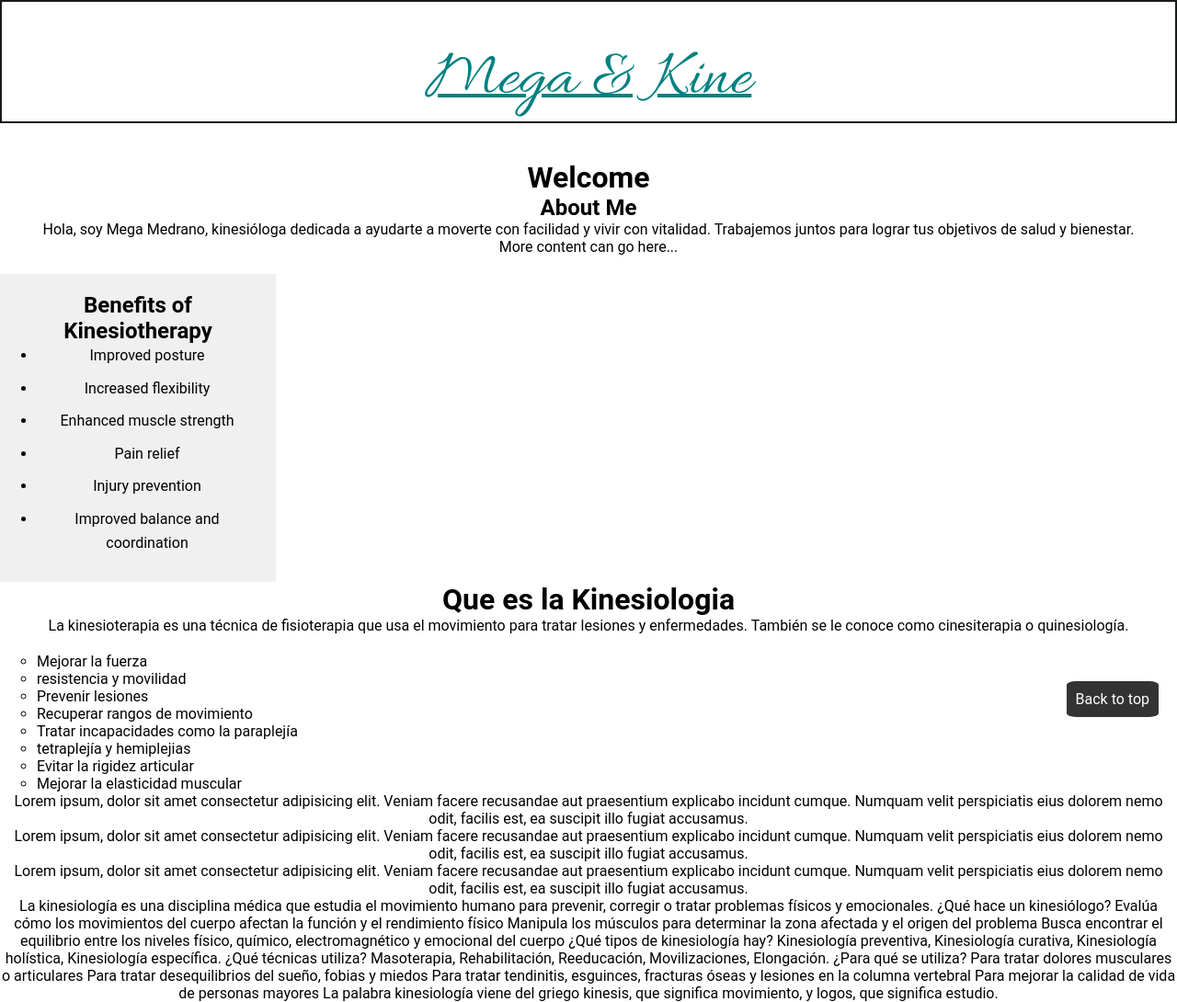
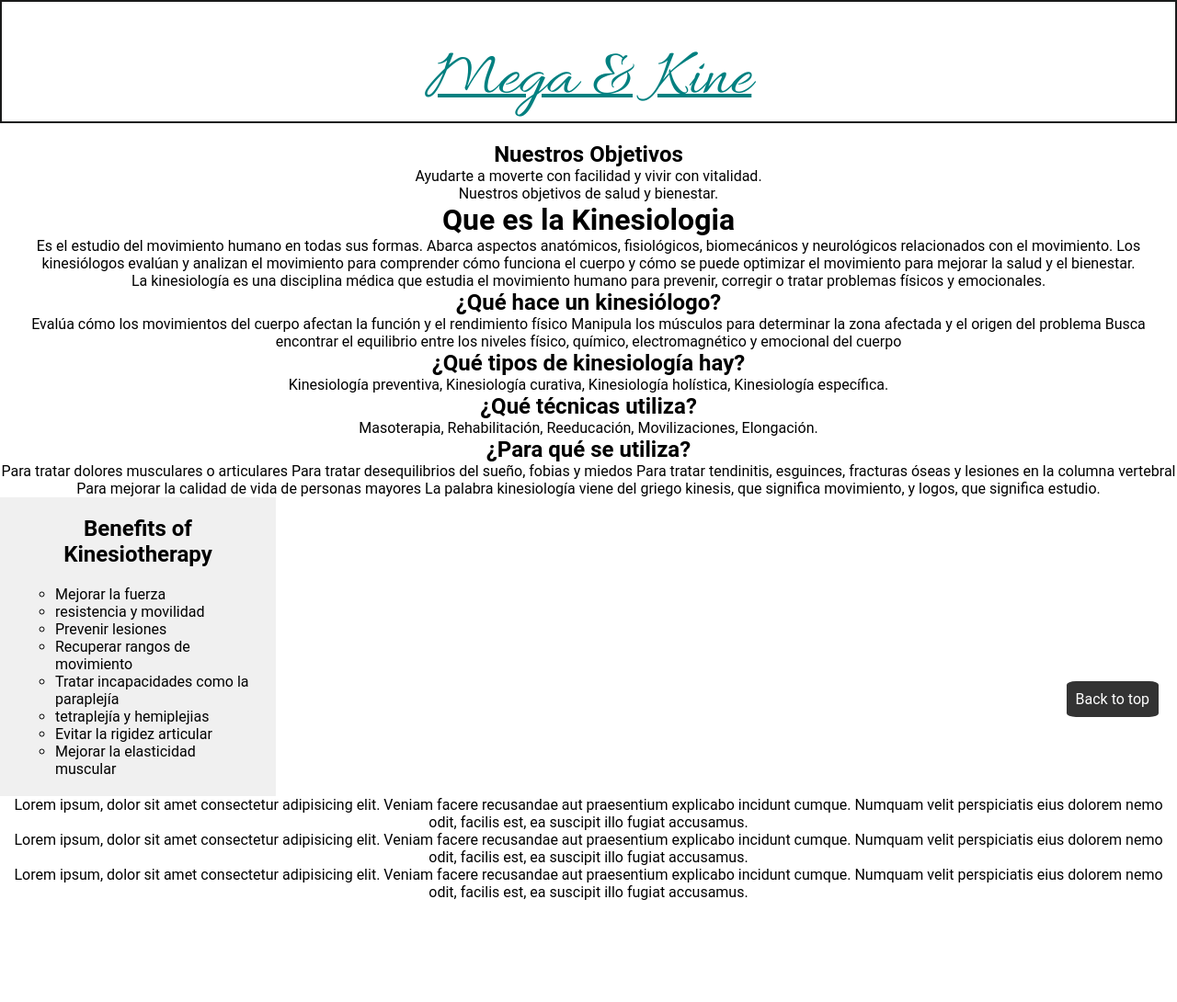
Before and after one commit to footroot/portafolio, a PHP site: page / in a window 1280 px wide. Shown: the whole page at 92% size. After the commit the page ends 979 px from the top, so only its background shows below. Run offline with PHP 8.4, Linux system fonts and the light colour scheme; some web fonts are replaced.

Commit message:
megakine first commit

```diff
--- a/index.html
+++ b/index.html
@@ -16,38 +16,51 @@
 
 <body>
     <div class="header_title">Mega & Kine</div>
-    <div class="main-content">
-        <h1>Welcome</h1>
+    <div class="objetivos">
+        <h2>Nuestros Objetivos</h2>
+        <p> Ayudarte a moverte con facilidad y vivir con vitalidad.</p>
+        <p> Nuestros objetivos de salud y bienestar.</p>
+    </div>
+    <div>
+        <div class="Kine_description">
+            <h1>Que es la Kinesiologia</h1>
+            <p>Es el estudio del movimiento humano en todas sus formas. Abarca aspectos anatómicos,
+                fisiológicos, biomecánicos y neurológicos relacionados con el movimiento.
+                Los kinesiólogos evalúan y analizan el movimiento para comprender cómo
+                funciona el cuerpo y cómo se puede optimizar el movimiento para mejorar la salud y el bienestar. </p>
+        </div>
 
-        <h2>About Me</h2>
-        <p>Hola, soy Mega Medrano, kinesióloga dedicada a ayudarte a moverte con facilidad y vivir con vitalidad.
-            Trabajemos juntos para lograr tus objetivos de salud y bienestar.</p>
+        <div>
+            <p>La kinesiología es una disciplina médica que estudia el movimiento humano para prevenir, corregir o
+                tratar
+                problemas físicos y emocionales.</p>
 
-        <p>More content can go here...</p>
+            <h2>¿Qué hace un kinesiólogo?</h2>
+            <p> Evalúa cómo los movimientos del cuerpo afectan la función y el rendimiento físico
+                Manipula los músculos para determinar la zona afectada y el origen del problema
+                Busca encontrar el equilibrio entre los niveles físico, químico, electromagnético y emocional del cuerpo
+            </p>
+
+            <h2>¿Qué tipos de kinesiología hay?</h2>
+            <p> Kinesiología preventiva, Kinesiología curativa, Kinesiología holística,
+                Kinesiología específica.</p>
+
+            <h2>¿Qué técnicas utiliza?</h2>
+            <p>Masoterapia, Rehabilitación, Reeducación, Movilizaciones, Elongación.</p>
+
+            <h2>¿Para qué se utiliza?</h2>
+            <p>Para tratar dolores musculares o articulares
+                Para tratar desequilibrios del sueño, fobias y miedos
+                Para tratar tendinitis, esguinces, fracturas óseas y lesiones en la columna vertebral
+                Para mejorar la calidad de vida de personas mayores
+                La palabra kinesiología viene del griego kinesis, que significa movimiento, y logos, que significa
+                estudio.</p>
+            </p>
+        </div>
     </div>
 
     <div class="sidebar">
         <h2>Benefits of Kinesiotherapy</h2>
-        <ul class="benefits-list">
-            <li>Improved posture</li>
-            <li>Increased flexibility</li>
-            <li>Enhanced muscle strength</li>
-            <li>Pain relief</li>
-            <li>Injury prevention</li>
-            <li>Improved balance and coordination</li>
-        </ul>
-    </div>
-
-
-
-
-
-
-
-    <div class="Kine_description">
-        <h1>Que es la Kinesiologia</h1>
-        <p>La kinesioterapia es una técnica de fisioterapia que usa el movimiento para tratar lesiones y enfermedades.
-            También se le conoce como cinesiterapia o quinesiología. </p>
         <ul class="kine_list_use">
             <li>Mejorar la fuerza</li>
             <li>resistencia y movilidad</li>
@@ -61,6 +74,14 @@
         </ul>
     </div>
 
+
+
+
+
+
+
+
+
     <div class="lorem">
         <p>Lorem ipsum, dolor sit amet consectetur adipisicing elit. Veniam facere recusandae aut praesentium explicabo
             incidunt cumque. Numquam velit perspiciatis eius dolorem nemo odit, facilis est, ea suscipit illo fugiat
@@ -73,24 +94,7 @@
             accusamus.</p>
     </div>
 
-    <div>
-        <p>La kinesiología es una disciplina médica que estudia el movimiento humano para prevenir, corregir o tratar
-            problemas físicos y emocionales.
-            ¿Qué hace un kinesiólogo?
-            Evalúa cómo los movimientos del cuerpo afectan la función y el rendimiento físico
-            Manipula los músculos para determinar la zona afectada y el origen del problema
-            Busca encontrar el equilibrio entre los niveles físico, químico, electromagnético y emocional del cuerpo
-            ¿Qué tipos de kinesiología hay? Kinesiología preventiva, Kinesiología curativa, Kinesiología holística,
-            Kinesiología específica.
-            ¿Qué técnicas utiliza? Masoterapia, Rehabilitación, Reeducación, Movilizaciones, Elongación.
-            ¿Para qué se utiliza?
-            Para tratar dolores musculares o articulares
-            Para tratar desequilibrios del sueño, fobias y miedos
-            Para tratar tendinitis, esguinces, fracturas óseas y lesiones en la columna vertebral
-            Para mejorar la calidad de vida de personas mayores
-            La palabra kinesiología viene del griego kinesis, que significa movimiento, y logos, que significa estudio.
-        </p>
-    </div>
+
 
     <div>
         <a class="back_to_top" href="#top">Back to top</a>
--- a/style.css
+++ b/style.css
@@ -12,6 +12,17 @@ body {
     /* background-color: ; */
 }
 
+.header_title {
+    justify-content: center;
+    /* background: #008080; */
+    text-decoration: underline 4px;
+    font-size: 4.5rem;
+    font-family: allura, cursive;
+    color: #008080;
+    margin-bottom: 20px;
+    padding-top: 40px;
+    border: 2px solid #191a1a;
+}
 /* font-family: sans-serif; /* Choose a suitable font */
 /* margin: 0; */
 /* Remove default margins */
@@ -58,17 +69,7 @@ body {
     }
 }
 
-.header_title {
-    justify-content: center;
-    /* background: #008080; */
-    text-decoration: underline 4px;
-    font-size: 4.5rem;
-    font-family: allura, cursive;
-    color: #008080;
-    margin-bottom: 20px;
-    padding-top: 40px;
-    border: 2px solid #191a1a;
-}
+
 
 .kine_list_use {
     margin-left: 40px;
```
